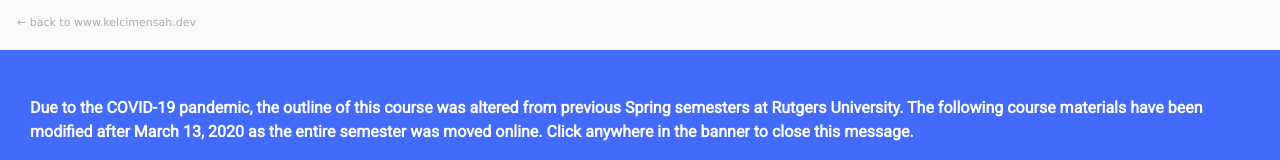
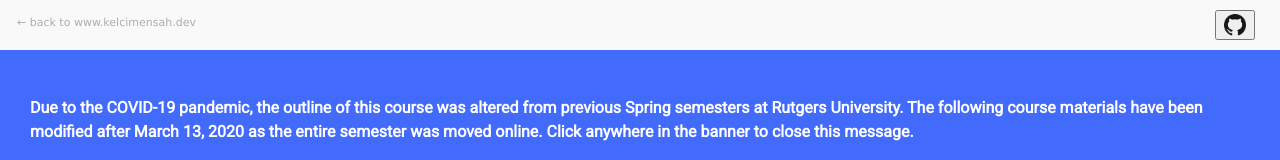
Before and after one commit to kelcisayshello/CS112, a plain HTML site: page index.html in a window 1280 px wide. Shown: the top 160 px of the page. Drawn offline with nearby package versions, Linux system fonts and the light colour scheme.

Commit message:
added GitHub button to navigation

```diff
--- a/index.html
+++ b/index.html
@@ -10,7 +10,7 @@
     <body>
         <div class="navigation">
             <a href="https://www.kelcimensah.dev">&nbsp; &#8592; back to www.kelcimensah.dev</a>
-            <!-- <button><img src="moon.png" /></button> -->
+            <button><img src="github.png" onclick="window.open('https://github.com/k3nsah/CS112')"/></button>
         </div>
 
         <div class="close" id="banner">
```
Also changed, not shown: github.png (added).
